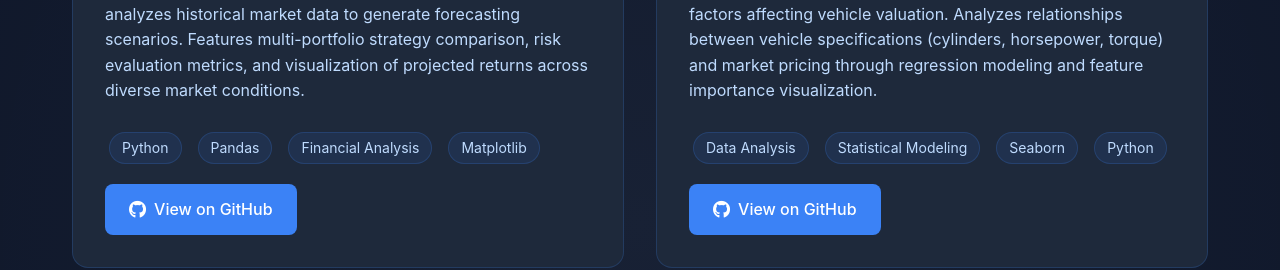
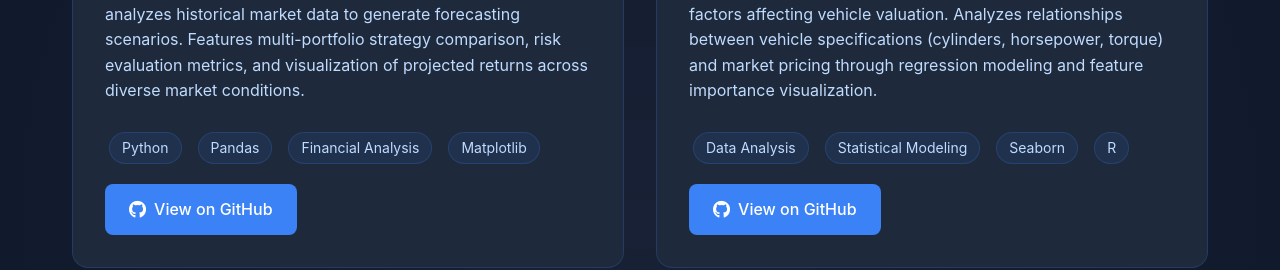
Before and after one commit to shanefitzpatrickk/Portfolio-Website, a Next.js app in the folder portfolio_nextjs/: page / in a window 1280 px wide. Shown: the part 2460-2730 px from the top of the page. Built offline with nearby package versions, Linux system fonts and the light colour scheme.

Commit message:
Pythontor

```diff
--- a/portfolio_nextjs/app/components/Projects.tsx
+++ b/portfolio_nextjs/app/components/Projects.tsx
@@ -73,7 +73,7 @@ const Projects = () => {
               <span className="tech-tag">Data Analysis</span>
               <span className="tech-tag">Statistical Modeling</span>
               <span className="tech-tag">Seaborn</span>
-              <span className="tech-tag">Python</span>
+              <span className="tech-tag">R</span>
             </div>
             <a href="https://github.com/shanefitzpatrickk/Used-Car-Market-Analysis" className="btn" target="_blank" rel="noopener noreferrer">
               <i className="fab fa-github"></i> View on GitHub
```
